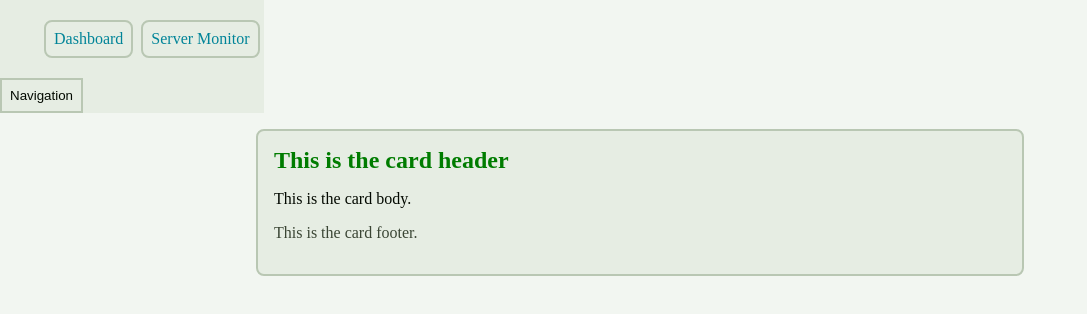
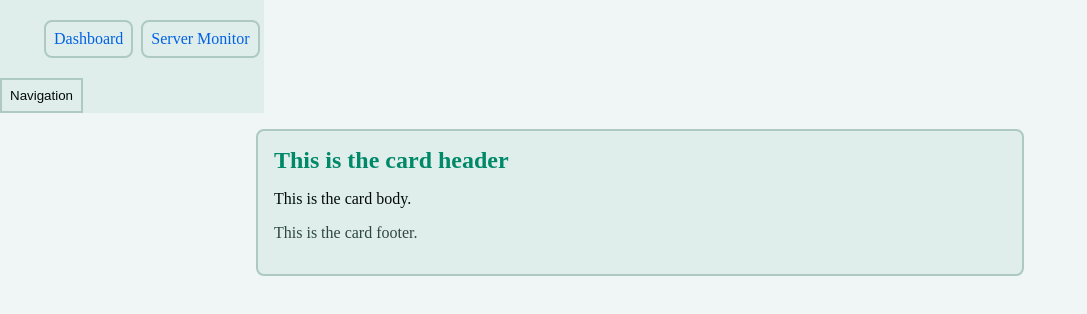
Before and after one commit to jmw-stanborough/caffeine, a SvelteKit app: page / in a window 1280 px wide. Shown: the top 314 px of the page, without its empty margins (0-1087 px from the left). Built offline with nearby package versions, Linux system fonts and the light colour scheme.

Commit message:
Change primary colour to teal

```diff
--- a/src/routes/+layout.svelte
+++ b/src/routes/+layout.svelte
@@ -24,7 +24,7 @@
     /* No, I won't change it */
     --color-primary-l: calc(32 / 64);
     --color-primary-c: calc(16 / 64);
-    --color-primary-h: 135;
+    --color-primary-h: 180;
     --color-primary: oklch(var(--color-primary-l) var(--color-primary-c) var(--color-primary-h));
     --color-secondary: oklch(from var(--color-primary) l c calc(h + 64));
 
```
